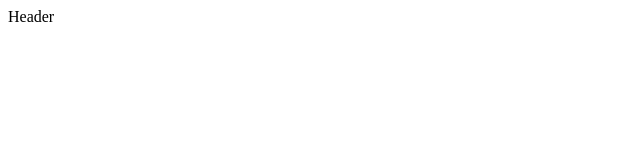
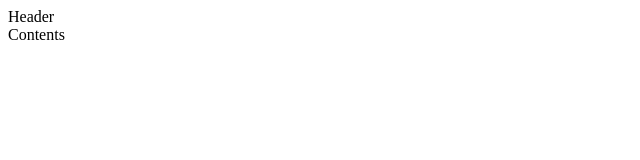
Before and after one commit to HinataAWAIISHIMA/test, a plain HTML site: page index.html in a window 1280 px wide. Shown: the full height of the page, 0-640 px from the left. Drawn offline with Linux system fonts and the light colour scheme.

Commit message:
finish to create main

```diff
--- a/index.html
+++ b/index.html
@@ -10,5 +10,8 @@
     <header>
         Header
     </header>
+    <main>
+        Contents
+    </main>
 </body>
 </html>
```
